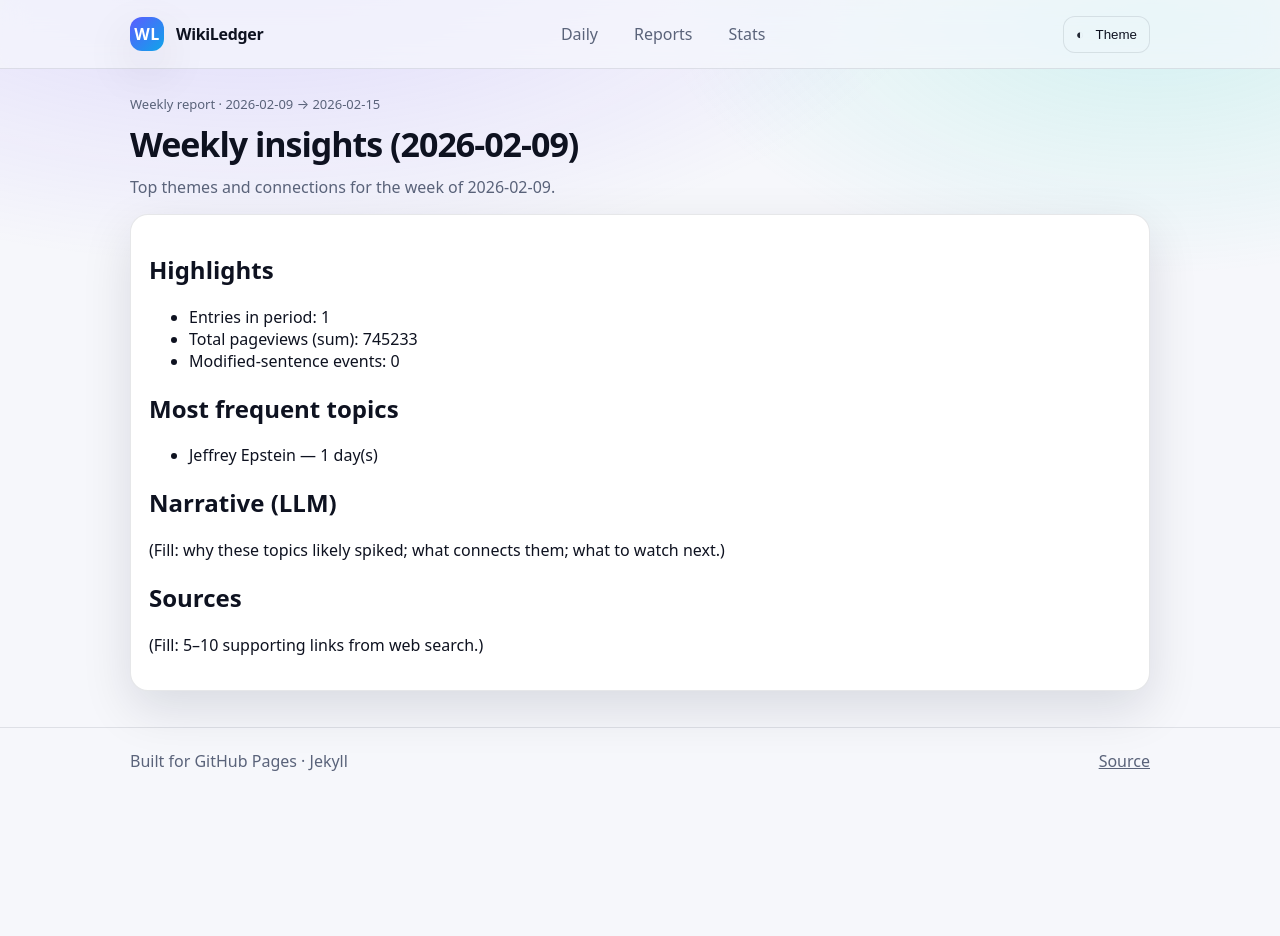
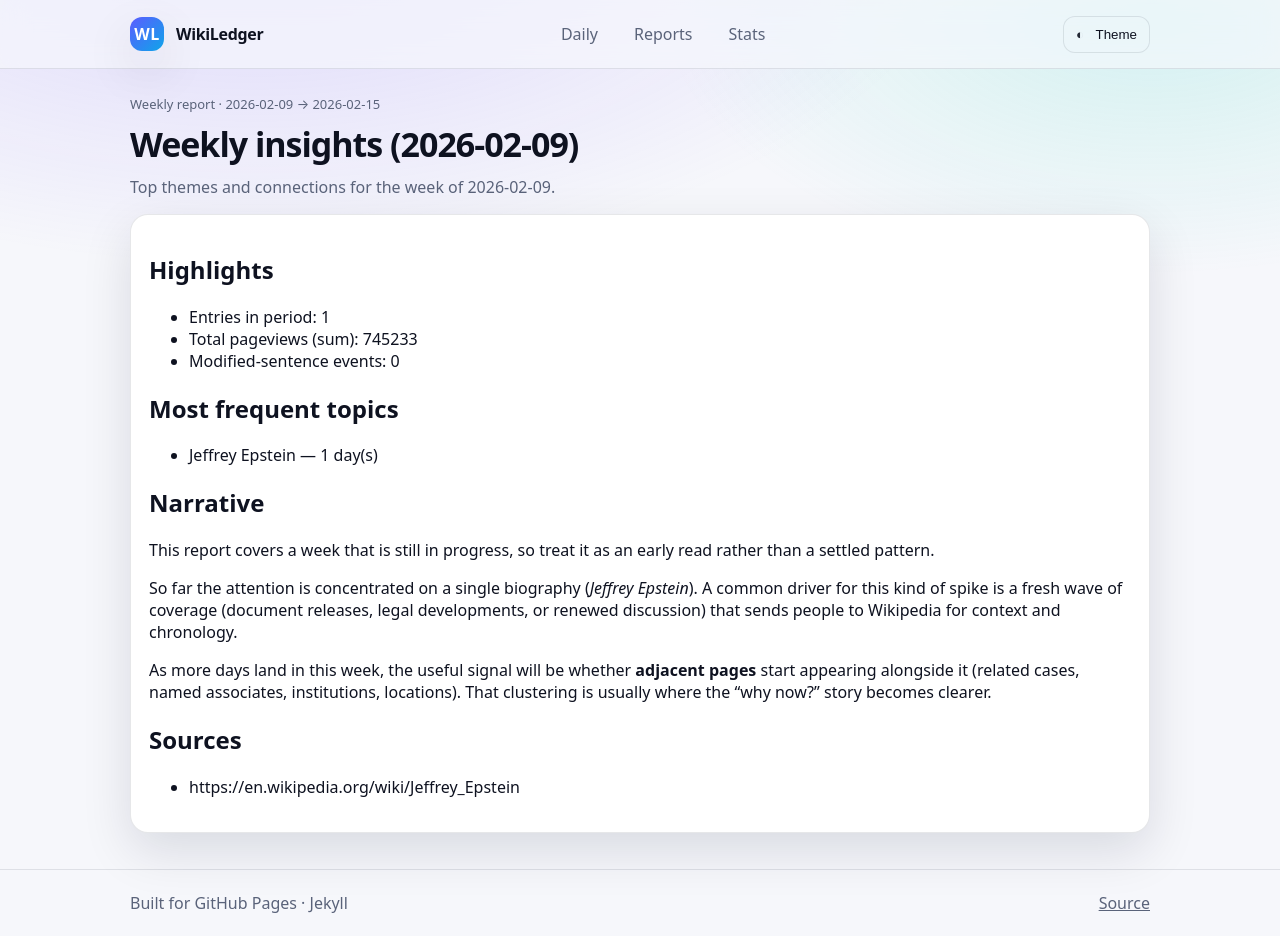
Before and after one commit to GodspeedAgent/wiki_ledger, a Jekyll site: the page built from _reports/weekly-2026-02-09.md, in a window 1280 px wide and 936 px high. Built offline with Jekyll 4.4.1, drawn with Linux system fonts in a browser that asks for light colours.

Commit message:
Fill ended reports; ensure narratives/sources populated and remove placeholders

```diff
--- a/_reports/weekly-2026-02-09.md
+++ b/_reports/weekly-2026-02-09.md
@@ -17,10 +17,14 @@ summary: "Top themes and connections for the week of 2026-02-09."
 
 - Jeffrey Epstein — 1 day(s)
 
-## Narrative (LLM)
+## Narrative
 
-(Fill: why these topics likely spiked; what connects them; what to watch next.)
+This report covers a week that is still in progress, so treat it as an early read rather than a settled pattern.
+
+So far the attention is concentrated on a single biography (*Jeffrey Epstein*). A common driver for this kind of spike is a fresh wave of coverage (document releases, legal developments, or renewed discussion) that sends people to Wikipedia for context and chronology.
+
+As more days land in this week, the useful signal will be whether **adjacent pages** start appearing alongside it (related cases, named associates, institutions, locations). That clustering is usually where the “why now?” story becomes clearer.
 
 ## Sources
 
-(Fill: 5–10 supporting links from web search.)
+- https://en.wikipedia.org/wiki/Jeffrey_Epstein
```
Also changed, not shown: _reports/monthly-2026-01.md (+13 -0 lines), _reports/weekly-2026-02-02.md (+9 -5 lines), scripts/generate_reports.py (+10 -2 lines).
